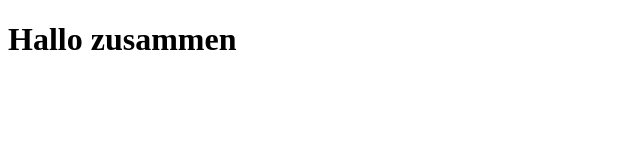
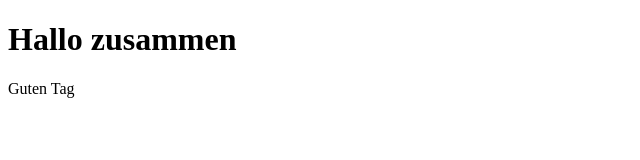
Before and after one commit to MelissaKebi/Mergeconflict, a plain HTML site: page index.html in a window 1280 px wide. Shown: the full height of the page, 0-640 px from the left. Drawn offline with Linux system fonts and the light colour scheme.

Commit message:
Guten Tag

```diff
--- a/index.html
+++ b/index.html
@@ -7,5 +7,6 @@
 </head>
 <body>
     <h1> Hallo zusammen</h1>
+    <p>Guten Tag</p>
 </body>
 </html>
```
